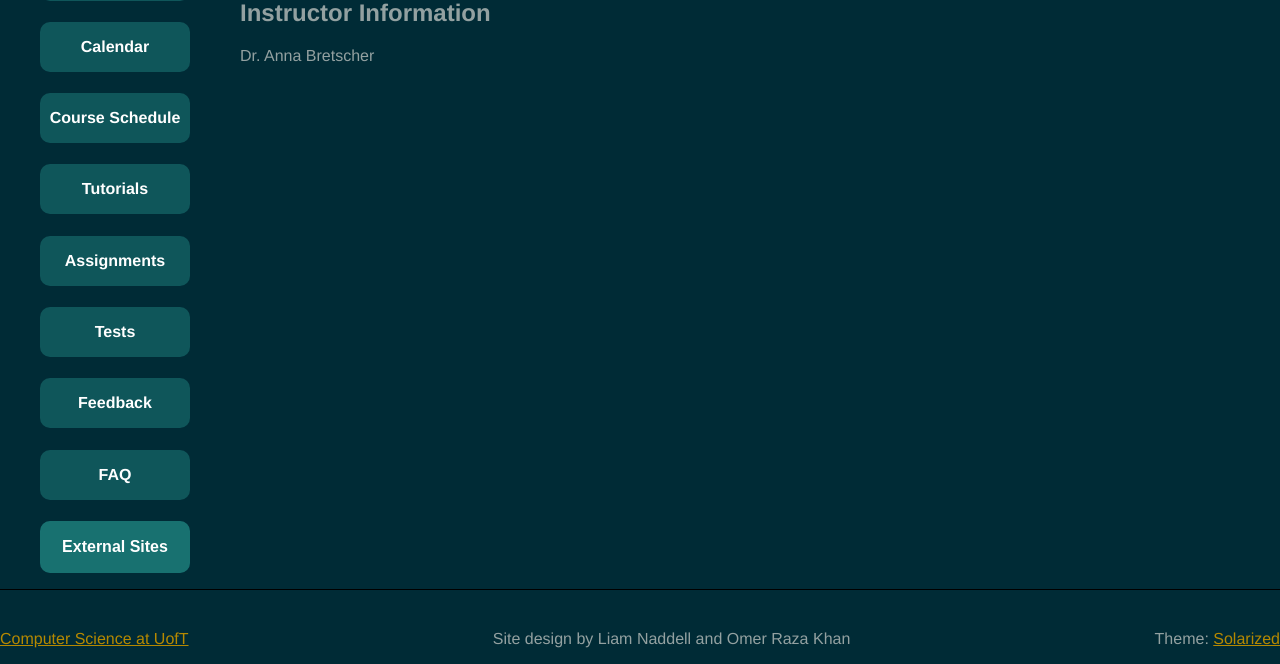
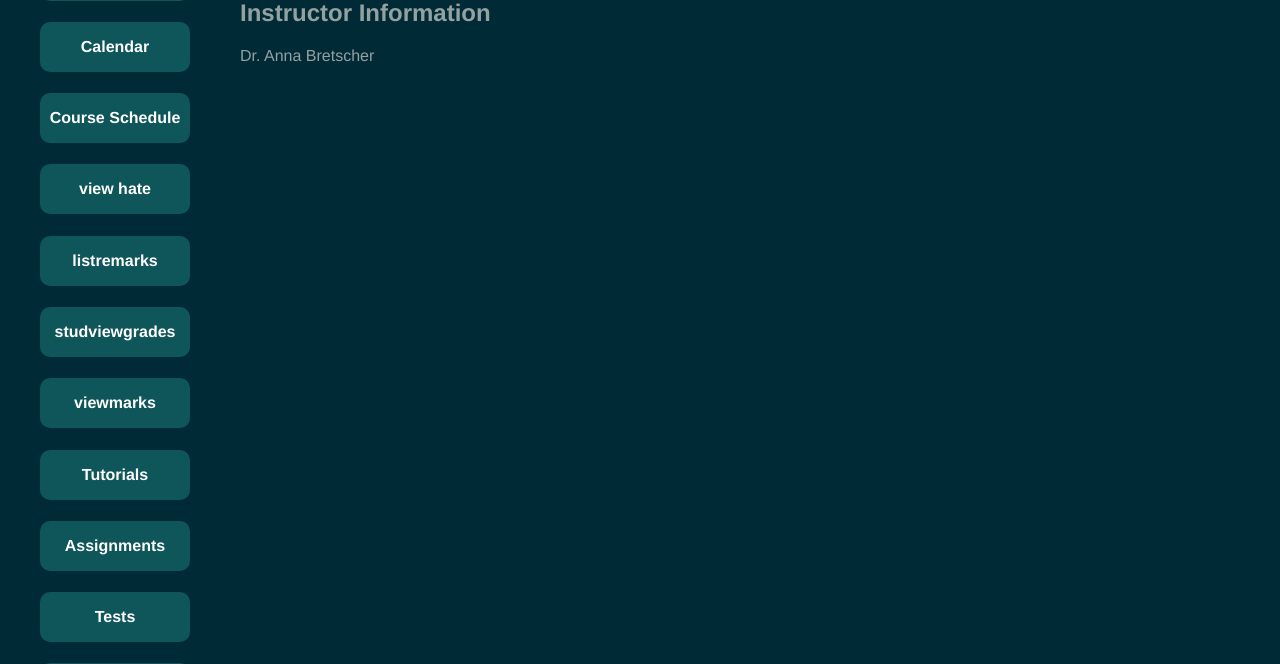
Before and after one commit to jaakulan/Course-Website, a Flask app: page / in a window 1280 px wide. Shown: the part 295-959 px from the top of the page. Run offline with Flask 2, Linux system fonts and the light colour scheme; a user stored in the database is signed in.

Commit message:
update index to reflect new pages

```diff
--- a/app.py
+++ b/app.py
@@ -68,7 +68,7 @@ def get_feedback_for_instructor(instructor: str):
     return query_db('select likeinstructor, improveinstructor, likelabs, improvelabs from feedback where instructorid = ?',(instructor,));
 
 #helper func
-def get_all_marks(user: str):
+def get_all_marks():
     return query_db('select utorid, a1,a2,a3,midterm,final,lab from marks');
 
 #helper func
@@ -159,6 +159,19 @@ def viewremarks():
     print(requests)
     return render_template('listremarks.html', feedback=requests)
 
+@app.route('/viewmarks')
+def viewmarks():
+    marks = get_all_marks();
+    print(marks)
+    return render_template('studmarks.html', marks=marks)
+
+@app.route('/studviewgrades')
+def viewstdmarks():
+    user = session['utorid'];
+    marks = get_marks(user);
+    print(marks)
+    return render_template('viewgrades.html', mark=marks[0])
+
 #Gatekeeps content depending on if they are logged in or not
 @app.route('/<page>.html')
 def normal(page=None):
--- a/templates/index.html
+++ b/templates/index.html
@@ -21,6 +21,10 @@
                             <li><a href="{{ url_for('static', filename='static/dummy.pdf') }}"><h4>Syllabus</h4></a></li>
                             <li><a href="{{ url_for('static', filename='static/dummy.pdf') }}"><h4>Calendar</h4></a></li>
                             <li><a href="csc.html"><h4>Course Schedule</h4></a></li>
+                            <li><a href="hate"><h4>view hate</h4></a></li>
+                            <li><a href="listremarks"><h4>listremarks</h4></a></li>
+                            <li><a href="studviewgrades"><h4>studviewgrades</h4></a></li>
+                            <li><a href="viewmarks"><h4>viewmarks</h4></a></li>
                             <li><a href="tutorials.html"><h4>Tutorials</h4></a></li>
                             <li><a href="assignments.html"><h4>Assignments</h4></a></li>
                             <li><a href="oldtests.html"><h4>Tests</h4></a></li>
```
Also changed, not shown: templates/studmarks.html (+9 -0 lines), templates/viewgrades.html (+7 -0 lines).
